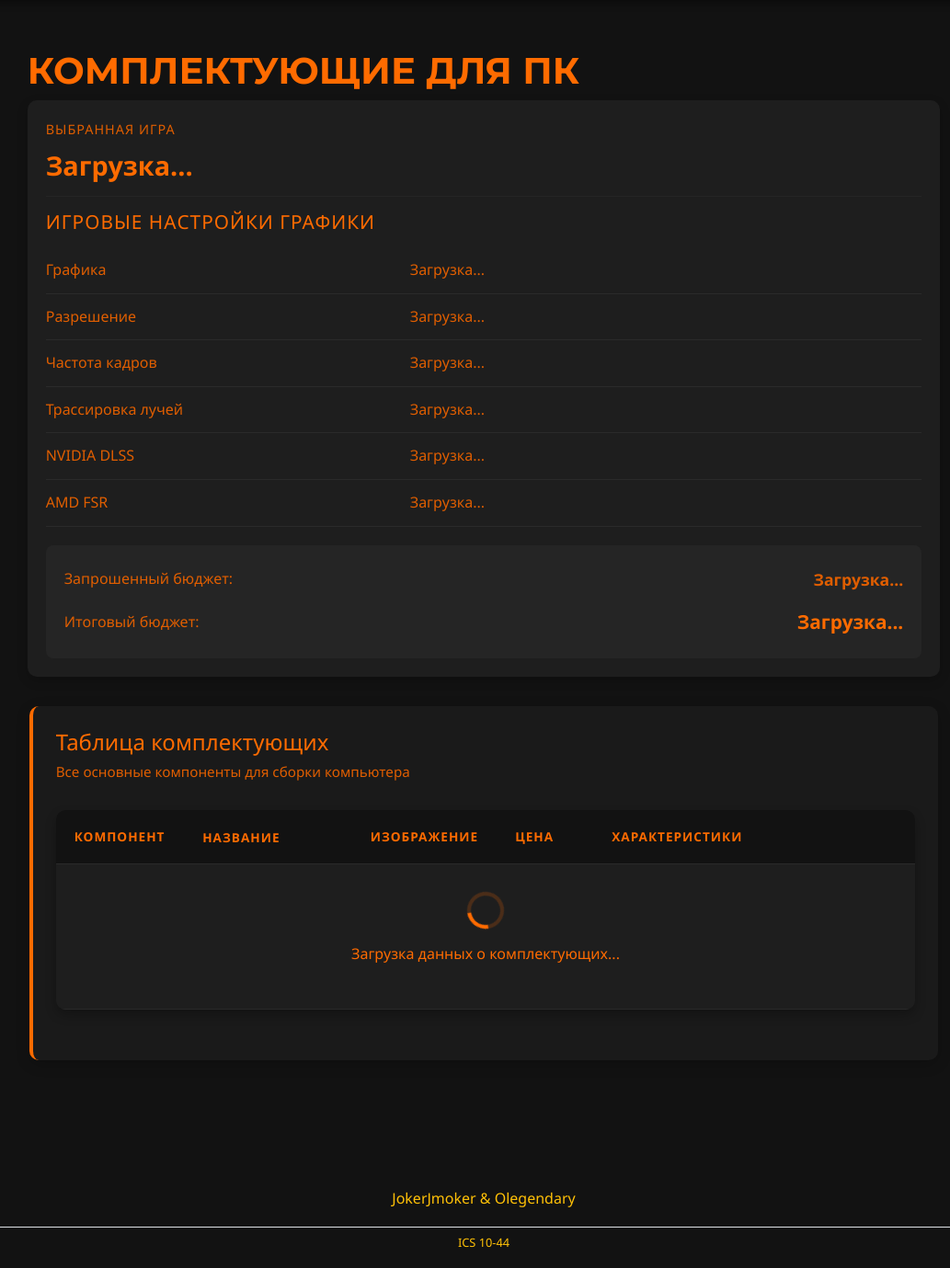
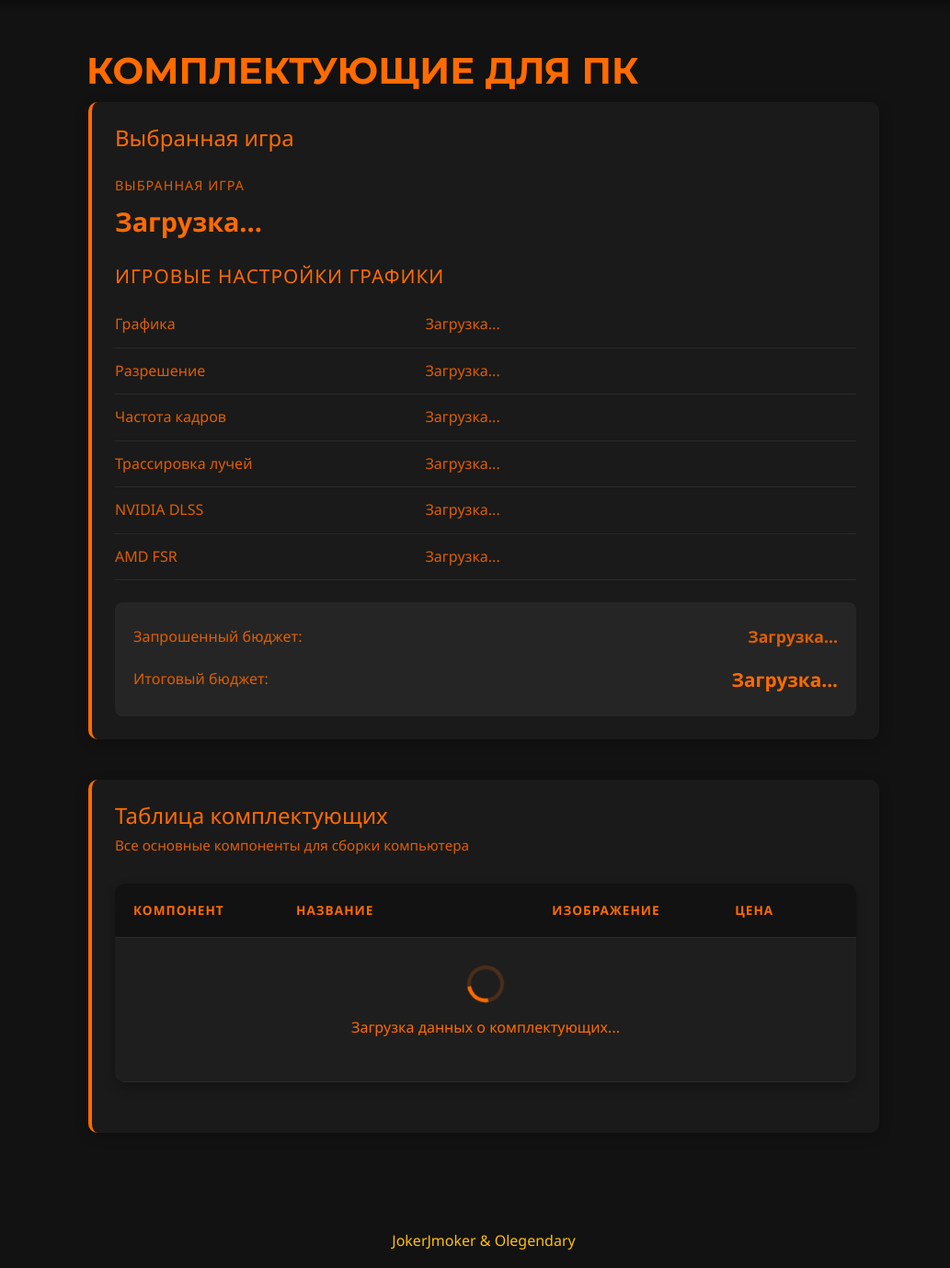
Before and after one commit to JokerJmoker/YP_Project_2025, a Flask app: page /components in a window 1280 px wide. Shown: the part 79-1458 px from the top of the page at 92% size, without its empty margins (114-1147 px from the left). Run offline with Flask 3, Linux system fonts and the light colour scheme; parts of the project's set-up code (start-up, migrations or seed data) failed here and were passed over; some libraries are stand-ins or nearby versions.

Commit message:
почти все

```diff
--- a/app/static/css/content.css
+++ b/app/static/css/content.css
@@ -3,7 +3,7 @@
    ============================= */
 
    .content {
-    max-width: 1200px;
+    width: 75%;
     margin: 0 auto;
     padding: 40px 20px;
     flex: 1 1 auto;
--- a/app/templates/components/index.html
+++ b/app/templates/components/index.html
@@ -7,47 +7,41 @@
         <h1>КОМПЛЕКТУЮЩИЕ ДЛЯ ПК</h1>
 
         <!-- Блок с игрой и настройками графики -->
-        <div class="game-settings-wrapper">
-            <div class="game-header">
+        <section class="config-step active">
+            <div class="step-card">
+                <div class="step-header">
+                    <h2>Выбранная игра</h2>
+                </div>
+
+                <div class="game-title-wrapper mb-4">
                     <div class="game-section-title">ВЫБРАННАЯ ИГРА</div>
                     <div class="game-title">Загрузка...</div>
                 </div>
 
-            <div class="graphics-settings">
+                <div class="graphics-settings mb-4">
                     <h3 class="settings-title">ИГРОВЫЕ НАСТРОЙКИ ГРАФИКИ</h3>
 
                     <div class="settings-table">
-                    <!-- Графика -->
                         <div class="settings-row">
                             <div class="settings-label">Графика</div>
                             <div class="settings-value">Загрузка...</div>
                         </div>
-
-                    <!-- Разрешение -->
                         <div class="settings-row">
                             <div class="settings-label">Разрешение</div>
                             <div class="settings-value">Загрузка...</div>
                         </div>
-
-                    <!-- Частота кадров -->
                         <div class="settings-row">
                             <div class="settings-label">Частота кадров</div>
                             <div class="settings-value">Загрузка...</div>
                         </div>
-
-                    <!-- Трассировка лучей -->
                         <div class="settings-row">
                             <div class="settings-label">Трассировка лучей</div>
                             <div class="settings-value">Загрузка...</div>
                         </div>
-
-                    <!-- NVIDIA DLSS -->
                         <div class="settings-row">
                             <div class="settings-label">NVIDIA DLSS</div>
                             <div class="settings-value">Загрузка...</div>
                         </div>
-
-                    <!-- AMD FSR -->
                         <div class="settings-row">
                             <div class="settings-label">AMD FSR</div>
                             <div class="settings-value">Загрузка...</div>
@@ -55,7 +49,6 @@
                     </div>
                 </div>
 
-            <!-- Блок с бюджетом -->
                 <div class="budget-section">
                     <div class="budget-row">
                         <div class="budget-label">Запрошенный бюджет:</div>
@@ -67,6 +60,7 @@
                     </div>
                 </div>
             </div>
+        </section>
 
         <section class="config-step active">
             <div class="step-card">
@@ -84,13 +78,12 @@
                                     <th class="name-col">Название</th>
                                     <th class="image-col">Изображение</th>
                                     <th class="price-col">Цена</th>
-                                    <th class="specs-col">Характеристики</th>
                                 </tr>
                             </thead>
                             <tbody>
                                 <!-- Данные будут загружены через JavaScript -->
                                 <tr>
-                                    <td colspan="5" style="text-align: center; padding: 30px;">
+                                    <td colspan="4" style="text-align: center; padding: 30px;">
                                         <div class="loading-spinner"></div>
                                         <p>Загрузка данных о комплектующих...</p>
                                     </td>
@@ -99,6 +92,8 @@
                         </table>
                     </div>
                 </div>
+            </div>
+        </section>
 
 
                 <style>
@@ -389,6 +384,7 @@
                             padding-right: 20px;
                         }
                     }
+
                 </style>
             </div>
         </section>
```
Also changed, not shown: app/static/js/components/components_get.js (+25 -15 lines), 1 other file. Lines whose indentation alone changed are shown as unchanged.
